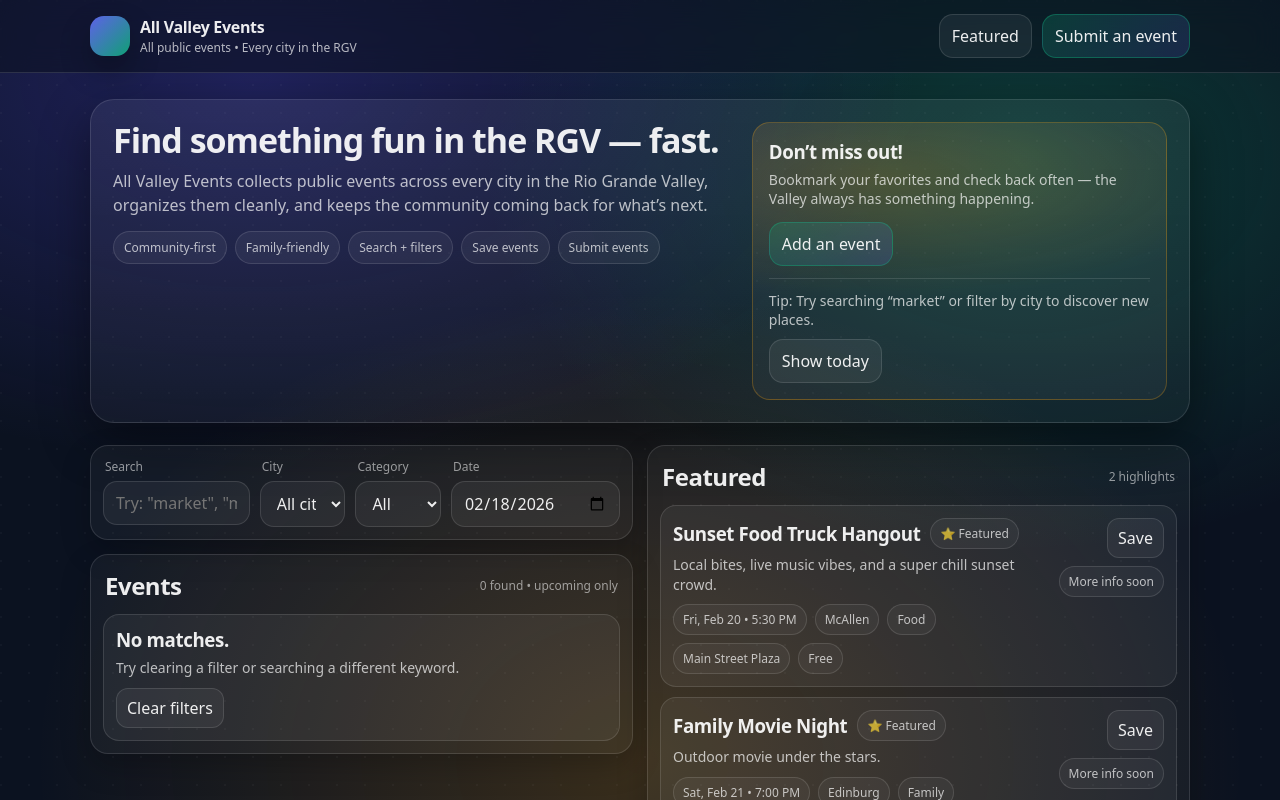
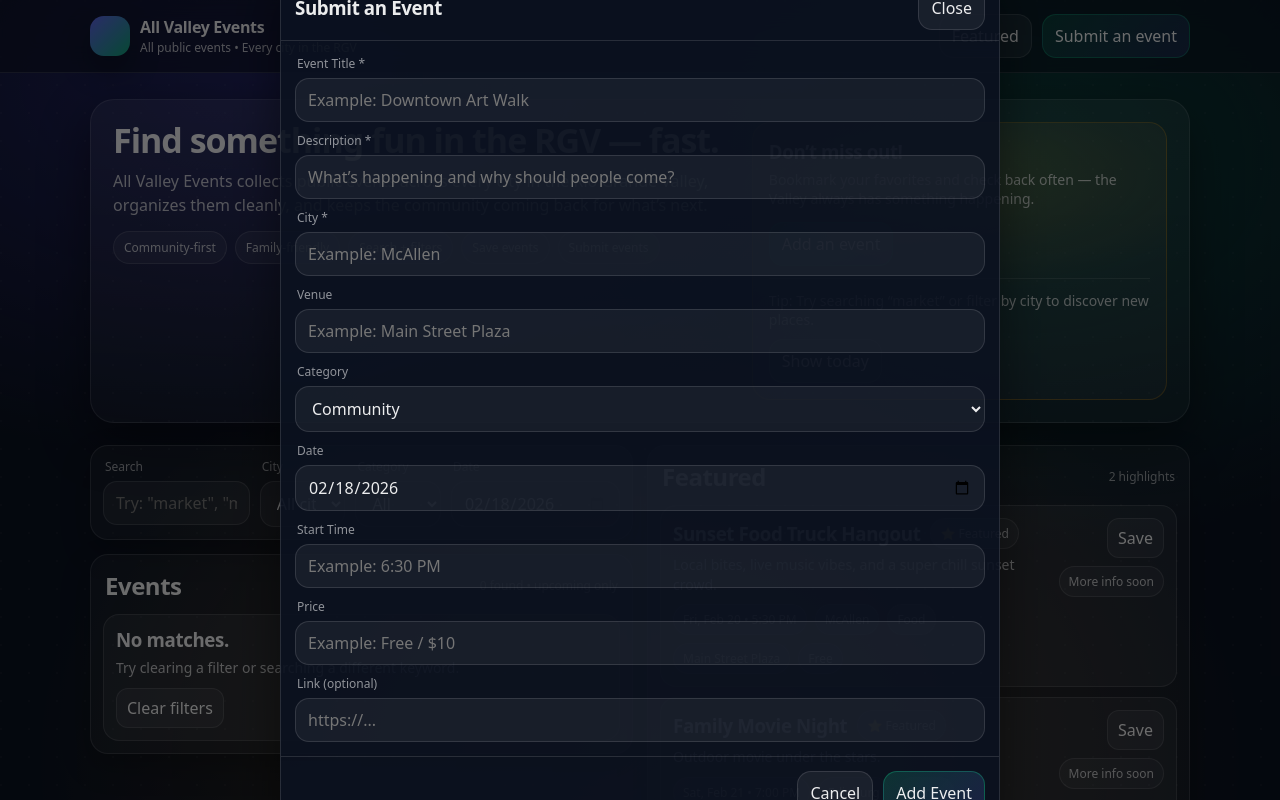
Before and after one commit to dademerphy/All-Valley-Events, a Next.js app: page / in a window 1280 px wide. Both pictures are taken after a click on the button "Submit an event". Shown: the top 800 px of the page. Built offline with nearby package versions, Linux system fonts and the light colour scheme.

Commit message:
Create SubmitEventModal.tsx

```diff
--- /dev/null
+++ b/components/SubmitEventModal.tsx
@@ -0,0 +1,149 @@
+"use client";
+
+import { useMemo, useState } from "react";
+import { EventCategory, EventItem } from "@/lib/types";
+
+const cats: EventCategory[] = ["Family", "Music", "Food", "Sports", "Markets", "Community", "Arts", "Education"];
+
+function id(): string {
+  return `evt-${Math.random().toString(16).slice(2)}-${Date.now().toString(16)}`;
+}
+
+export function SubmitEventModal({
+  open,
+  onClose,
+  onSubmit
+}: {
+  open: boolean;
+  onClose: () => void;
+  onSubmit: (evt: EventItem) => void;
+}) {
+  const todayISO = useMemo(() => new Date().toISOString().slice(0, 10), []);
+  const [title, setTitle] = useState("");
+  const [description, setDescription] = useState("");
+  const [city, setCity] = useState("");
+  const [venue, setVenue] = useState("");
+  const [category, setCategory] = useState<EventCategory>("Community");
+  const [dateISO, setDateISO] = useState(todayISO);
+  const [startTime, setStartTime] = useState("");
+  const [price, setPrice] = useState("");
+  const [url, setUrl] = useState("");
+
+  if (!open) return null;
+
+  function submit() {
+    const cleanTitle = title.trim();
+    const cleanCity = city.trim();
+    const cleanDesc = description.trim();
+
+    if (!cleanTitle || !cleanCity || !cleanDesc) {
+      alert("Please add: Title, City, and Description.");
+      return;
+    }
+
+    onSubmit({
+      id: id(),
+      title: cleanTitle,
+      description: cleanDesc,
+      city: cleanCity,
+      venue: venue.trim() || undefined,
+      category,
+      dateISO,
+      startTime: startTime.trim() || undefined,
+      price: price.trim() || undefined,
+      url: url.trim() || undefined,
+      featured: false
+    });
+
+    setTitle("");
+    setDescription("");
+    setCity("");
+    setVenue("");
+    setCategory("Community");
+    setDateISO(todayISO);
+    setStartTime("");
+    setPrice("");
+    setUrl("");
+    onClose();
+  }
+
+  return (
+    <div className="modalOverlay" onMouseDown={onClose}>
+      <div className="modal" onMouseDown={(e) => e.stopPropagation()}>
+        <div className="modalHeader">
+          <h3 className="modalTitle">Submit an Event</h3>
+          <button className="btn" onClick={onClose}>
+            Close
+          </button>
+        </div>
+
+        <div className="modalBody">
+          <div className="field">
+            <label>Event Title *</label>
+            <input className="input" value={title} onChange={(e) => setTitle(e.target.value)} placeholder="Example: Downtown Art Walk" />
+          </div>
+
+          <div className="field">
+            <label>Description *</label>
+            <input
+              className="input"
+              value={description}
+              onChange={(e) => setDescription(e.target.value)}
+              placeholder="What’s happening and why should people come?"
+            />
+          </div>
+
+          <div className="field">
+            <label>City *</label>
+            <input className="input" value={city} onChange={(e) => setCity(e.target.value)} placeholder="Example: McAllen" />
+          </div>
+
+          <div className="field">
+            <label>Venue</label>
+            <input className="input" value={venue} onChange={(e) => setVenue(e.target.value)} placeholder="Example: Main Street Plaza" />
+          </div>
+
+          <div className="field">
+            <label>Category</label>
+            <select className="select" value={category} onChange={(e) => setCategory(e.target.value as EventCategory)}>
+              {cats.map((c) => (
+                <option key={c} value={c}>
+                  {c}
+                </option>
+              ))}
+            </select>
+          </div>
+
+          <div className="field">
+            <label>Date</label>
+            <input className="input" type="date" value={dateISO} onChange={(e) => setDateISO(e.target.value)} />
+          </div>
+
+          <div className="field">
+            <label>Start Time</label>
+            <input className="input" value={startTime} onChange={(e) => setStartTime(e.target.value)} placeholder='Example: 6:30 PM' />
+          </div>
+
+          <div className="field">
+            <label>Price</label>
+            <input className="input" value={price} onChange={(e) => setPrice(e.target.value)} placeholder="Example: Free / $10" />
+          </div>
+
+          <div className="field">
+            <label>Link (optional)</label>
+            <input className="input" value={url} onChange={(e) => setUrl(e.target.value)} placeholder="https://..." />
+          </div>
+        </div>
+
+        <div className="modalActions">
+          <button className="btn" onClick={onClose}>
+            Cancel
+          </button>
+          <button className="btn btnPrimary" onClick={submit}>
+            Add Event
+          </button>
+        </div>
+      </div>
+    </div>
+  );
+}
```
